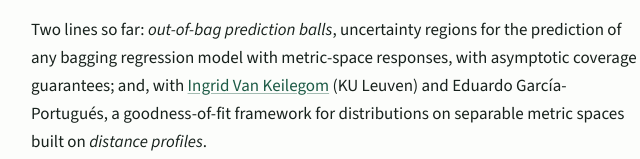
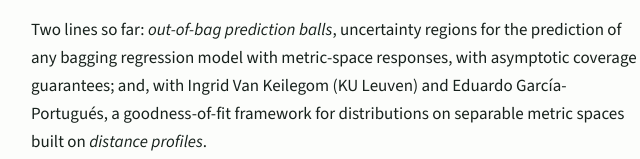
Before and after one commit to floorwildorange5075/floorwildorange5075.github.io, a plain HTML site: page index.html in a window 1280 px wide. Shown: the part 641-800 px from the top of the page, 439-1079 px from the left. Drawn offline with nearby package versions, Linux system fonts and the light colour scheme.

Commit message:
Add files via upload

```diff
--- a/index.html
+++ b/index.html
@@ -69,7 +69,7 @@
       <p>Two lines so far: <em>out-of-bag prediction balls</em>, uncertainty regions for the
         prediction of any bagging regression model with metric-space responses, with asymptotic
         coverage guarantees; and, with
-        <a href="https://feb.kuleuven.be/ingrid.vankeilegom">Ingrid Van Keilegom</a> (KU Leuven)
+        Ingrid Van Keilegom (KU Leuven)
         and Eduardo García-Portugués, a goodness-of-fit framework for distributions on
         separable metric spaces built on <em>distance profiles</em>.</p>
 
```
